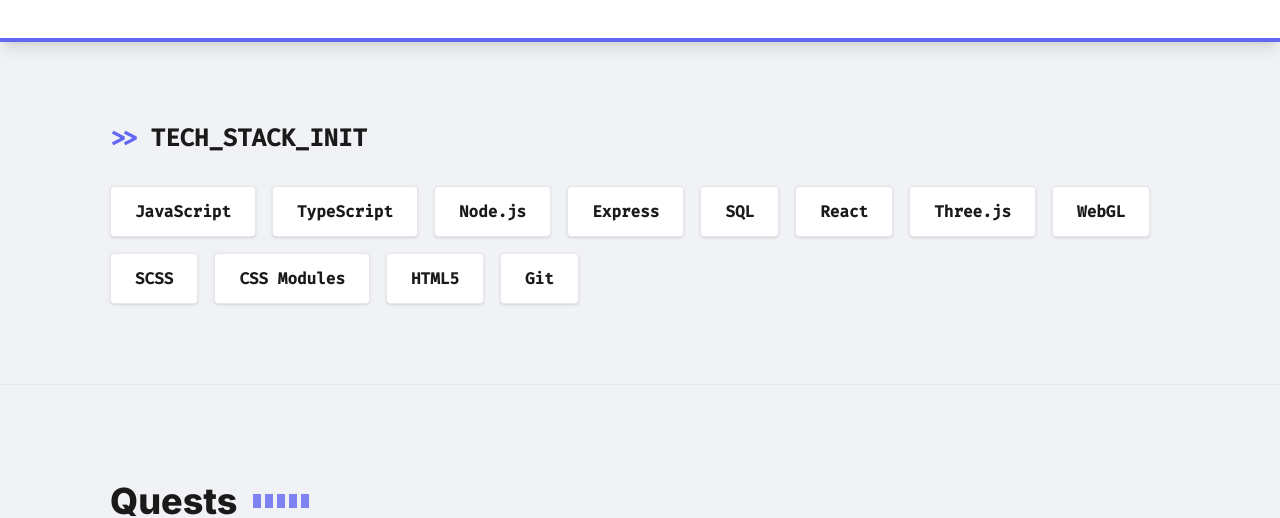
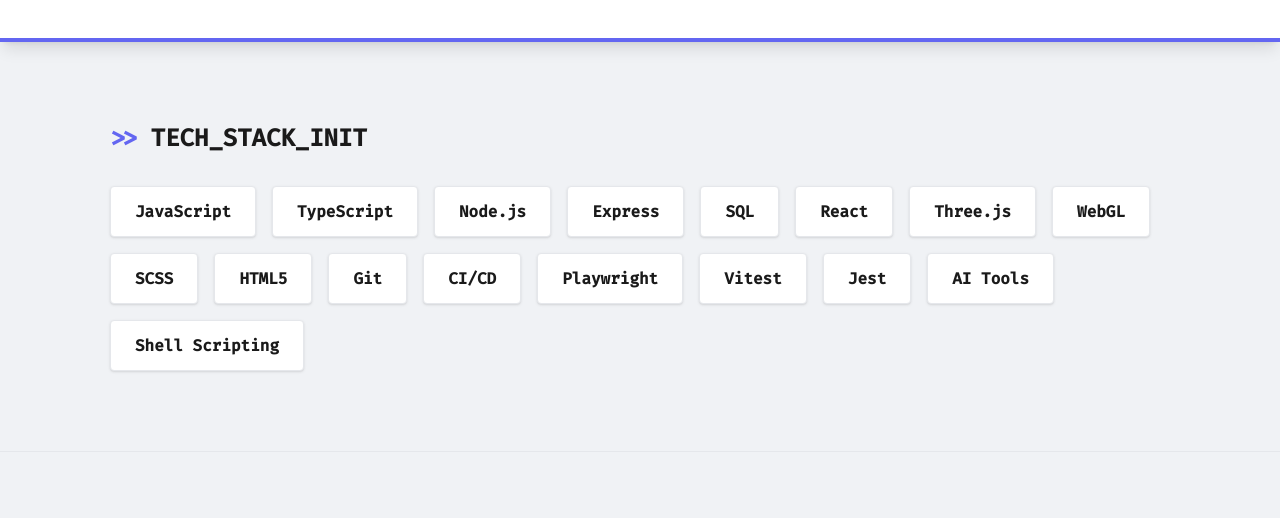
Before and after one commit to resonantdoghouse/jimbennett.dev, a React (Vite) app: page / in a window 1280 px wide. Shown: the part 920-1438 px from the top of the page. Built offline with nearby package versions, Linux system fonts and the light colour scheme; no server answers.

Commit message:
Add parallax stars layout component and framer-motion dependency

```diff
--- a/App.tsx
+++ b/App.tsx
@@ -7,6 +7,7 @@
 import CursorParticles from "./components/layout/CursorParticles";
 import Header from "./components/layout/Header";
 import Footer from "./components/layout/Footer";
+import ParallaxStars from "./components/layout/ParallaxStars";
 
 import Home from "./pages/Home";
 import ProjectDetail from "./pages/ProjectDetail";
@@ -18,6 +19,7 @@
         <Router>
           <main className="relative min-h-screen bg-background text-text-main font-main transition-colors duration-300">
             {/* Global Overlays */}
+            <ParallaxStars />
             <Scanlines />
             <CursorParticles />
             <Cursor />
--- /dev/null
+++ b/components/layout/ParallaxStars.tsx
@@ -0,0 +1,91 @@
+import React, { useRef, useState, useEffect } from "react";
+import { motion, useScroll, useTransform } from "framer-motion";
+
+const ParallaxStars: React.FC = () => {
+  const ref = useRef<HTMLDivElement>(null);
+  const { scrollYProgress } = useScroll();
+
+  // Different speeds for different layers of stars
+  const yBackground = useTransform(scrollYProgress, [0, 1], ["0%", "50%"]);
+  const yMidground = useTransform(scrollYProgress, [0, 1], ["0%", "100%"]);
+  const yForeground = useTransform(scrollYProgress, [0, 1], ["0%", "200%"]);
+
+  const [stars, setStars] = useState<
+    { id: number; top: string; left: string; size: number; opacity: number }[]
+  >([]);
+
+  useEffect(() => {
+    // Generate static stars once on mount so they don't jump around on re-renders
+    const newStars = Array.from({ length: 150 }).map((_, i) => ({
+      id: i,
+      top: `${Math.random() * 100}%`,
+      left: `${Math.random() * 100}%`,
+      size: Math.random() * 2 + 1, // 1px to 3px
+      opacity: Math.random() * 0.8 + 0.2, // 0.2 to 1.0
+    }));
+    setStars(newStars);
+  }, []);
+
+  return (
+    <div
+      ref={ref}
+      className="fixed inset-0 z-0 pointer-events-none overflow-hidden"
+    >
+      {/* Background layer (slowest) */}
+      <motion.div className="absolute inset-0" style={{ y: yBackground }}>
+        {stars.slice(0, 50).map((star) => (
+          <div
+            key={`bg-${star.id}`}
+            className="absolute bg-white rounded-full animate-pulse"
+            style={{
+              top: star.top,
+              left: star.left,
+              width: `${star.size * 0.5}px`,
+              height: `${star.size * 0.5}px`,
+              opacity: star.opacity * 0.5,
+              animationDuration: `${Math.random() * 3 + 2}s`,
+            }}
+          />
+        ))}
+      </motion.div>
+
+      {/* Midground layer (medium speed) */}
+      <motion.div className="absolute inset-0" style={{ y: yMidground }}>
+        {stars.slice(50, 110).map((star) => (
+          <div
+            key={`md-${star.id}`}
+            className="absolute bg-white rounded-full animate-pulse"
+            style={{
+              top: star.top,
+              left: star.left,
+              width: `${star.size * 0.8}px`,
+              height: `${star.size * 0.8}px`,
+              opacity: star.opacity * 0.8,
+              animationDuration: `${Math.random() * 3 + 2}s`,
+            }}
+          />
+        ))}
+      </motion.div>
+
+      {/* Foreground layer (fastest) */}
+      <motion.div className="absolute inset-0" style={{ y: yForeground }}>
+        {stars.slice(110, 150).map((star) => (
+          <div
+            key={`fg-${star.id}`}
+            className="absolute bg-white rounded-full animate-pulse"
+            style={{
+              top: star.top,
+              left: star.left,
+              width: `${star.size}px`,
+              height: `${star.size}px`,
+              opacity: star.opacity,
+              animationDuration: `${Math.random() * 3 + 2}s`,
+            }}
+          />
+        ))}
+      </motion.div>
+    </div>
+  );
+};
+
+export default ParallaxStars;
--- a/components/sections/Hero.tsx
+++ b/components/sections/Hero.tsx
@@ -1,4 +1,5 @@
 import React from "react";
+import { motion } from "framer-motion";
 import Scene from "../3d/VoxelAvatar";
 import Button from "../ui/Button";
 
@@ -23,7 +24,12 @@
 
       <div className="max-w-[1100px] mx-auto px-5 w-full relative z-10 pointer-events-none">
         <div className="grid grid-cols-1 md:grid-cols-2 gap-12 items-center text-center md:text-left">
-          <div className="hero-text-content pointer-events-auto">
+          <motion.div
+            className="hero-text-content pointer-events-auto"
+            initial={{ opacity: 0, y: 30 }}
+            animate={{ opacity: 1, y: 0 }}
+            transition={{ duration: 0.8, delay: 0.2 }}
+          >
             {/* Status Badge */}
             <div className="inline-flex items-center gap-2 border border-green-500/50 bg-green-500/10 px-4 py-2 rounded-full mb-6 animate-pulse">
               <span className="w-2 h-2 rounded-full bg-green-500"></span>
@@ -50,7 +56,12 @@
               .
             </p>
 
-            <div className="flex flex-col sm:flex-row gap-4 justify-center md:justify-start">
+            <motion.div
+              className="flex flex-col sm:flex-row gap-4 justify-center md:justify-start"
+              initial={{ opacity: 0 }}
+              animate={{ opacity: 1 }}
+              transition={{ duration: 1, delay: 0.8 }}
+            >
               <Button href="#contact" as="a" soundType="coin">
                 HIRE ME
               </Button>
@@ -62,8 +73,8 @@
               >
                 VIEW PORTFOLIO
               </Button>
-            </div>
-          </div>
+            </motion.div>
+          </motion.div>
 
           {/* Empty column for layout spacing to keep text on the left */}
           <div className="hidden md:block pointer-events-none"></div>
--- a/components/sections/Skills.tsx
+++ b/components/sections/Skills.tsx
@@ -1,4 +1,5 @@
 import React from "react";
+import { motion } from "framer-motion";
 import { useSound } from "../../hooks/useSound";
 
 const skillList = [
@@ -11,32 +12,62 @@
   "Three.js",
   "WebGL",
   "SCSS",
-  "CSS Modules",
   "HTML5",
   "Git",
+  "CI/CD",
+  "Playwright",
+  "Vitest",
+  "Jest",
+  "AI Tools",
+  "Shell Scripting",
 ];
 
 const Skills: React.FC = () => {
   const { playSound } = useSound();
 
   return (
-    <section id="skills" className="py-20 bg-background border-b border-border">
+    <section
+      id="skills"
+      className="py-20 bg-background border-b border-border overflow-hidden"
+    >
       <div className="max-w-[1100px] mx-auto px-5">
-        <h2 className="text-2xl font-bold mb-8 font-mono text-center md:text-left flex items-center gap-3">
+        <motion.h2
+          className="text-2xl font-bold mb-8 font-mono text-center md:text-left flex items-center gap-3"
+          initial={{ opacity: 0, x: -20 }}
+          whileInView={{ opacity: 1, x: 0 }}
+          viewport={{ once: true, margin: "-100px" }}
+          transition={{ duration: 0.5 }}
+        >
           <span className="text-accent">{">>"}</span> TECH_STACK_INIT
-        </h2>
+        </motion.h2>
 
-        <div className="flex flex-wrap gap-4 justify-center md:justify-start">
+        <motion.div
+          className="flex flex-wrap gap-4 justify-center md:justify-start"
+          initial="hidden"
+          whileInView="visible"
+          viewport={{ once: true, margin: "-50px" }}
+          variants={{
+            visible: {
+              transition: {
+                staggerChildren: 0.05,
+              },
+            },
+          }}
+        >
           {skillList.map((skill) => (
-            <div
+            <motion.div
               key={skill}
+              variants={{
+                hidden: { opacity: 0, scale: 0.8 },
+                visible: { opacity: 1, scale: 1 },
+              }}
               className="px-6 py-3 bg-card border border-border rounded shadow-sm hover:border-accent hover:text-accent hover:-translate-y-1 transition-all duration-200 cursor-default"
               onMouseEnter={() => playSound("typing")}
             >
               <span className="font-mono font-bold">{skill}</span>
-            </div>
+            </motion.div>
           ))}
-        </div>
+        </motion.div>
       </div>
     </section>
   );
--- a/components/sections/Stats.tsx
+++ b/components/sections/Stats.tsx
@@ -1,21 +1,30 @@
 import React from "react";
+import { motion } from "framer-motion";
 import { useSound } from "../../hooks/useSound";
 
 interface StatItemProps {
   num: string;
   label: string;
+  delay: number;
   onHover: () => void;
 }
 
-const StatItem: React.FC<StatItemProps> = ({ num, label, onHover }) => (
-  <div className="text-center group hover-trigger" onMouseEnter={onHover}>
+const StatItem: React.FC<StatItemProps> = ({ num, label, delay, onHover }) => (
+  <motion.div
+    className="text-center group hover-trigger"
+    onMouseEnter={onHover}
+    initial={{ opacity: 0, scale: 0.8 }}
+    whileInView={{ opacity: 1, scale: 1 }}
+    viewport={{ once: true, margin: "-50px" }}
+    transition={{ duration: 0.4, delay }}
+  >
     <span className="font-pixel text-xl md:text-2xl text-accent mb-2 block group-hover:scale-110 transition-transform">
       {num}
     </span>
     <span className="text-sm md:text-base font-mono text-text-muted uppercase tracking-wider">
       {label}
     </span>
-  </div>
+  </motion.div>
 );
 
 const Stats: React.FC = () => {
@@ -28,26 +37,31 @@
           <StatItem
             num="17+"
             label="Years Experience"
+            delay={0.1}
             onHover={() => playSound("blip")}
           />
           <StatItem
             num="Team Lead"
             label="& Mentor"
+            delay={0.2}
             onHover={() => playSound("blip")}
           />
           <StatItem
             num="Full Stack"
             label="React • Node • SQL"
+            delay={0.3}
             onHover={() => playSound("blip")}
           />
           <StatItem
             num="DevOps"
             label="Cloud Deployments"
+            delay={0.4}
             onHover={() => playSound("blip")}
           />
           <StatItem
             num="1,000+"
             label="Students Taught"
+            delay={0.5}
             onHover={() => playSound("blip")}
           />
         </div>
--- a/package.json
+++ b/package.json
@@ -15,6 +15,7 @@
     "@react-three/fiber": "^9.5.0",
     "@react-three/postprocessing": "^3.0.4",
     "@tailwindcss/vite": "^4.1.18",
+    "framer-motion": "^12.35.0",
     "lucide-react": "^0.562.0",
     "react": "^19.2.3",
     "react-dom": "^19.2.3",
```
Also changed, not shown: components/sections/Quests.tsx (+15 -2 lines), 1 other file (tests, documents, lock files or other folders).
